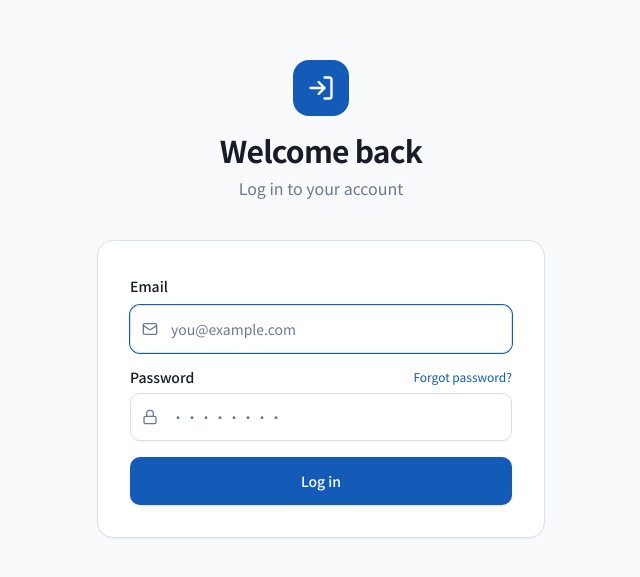
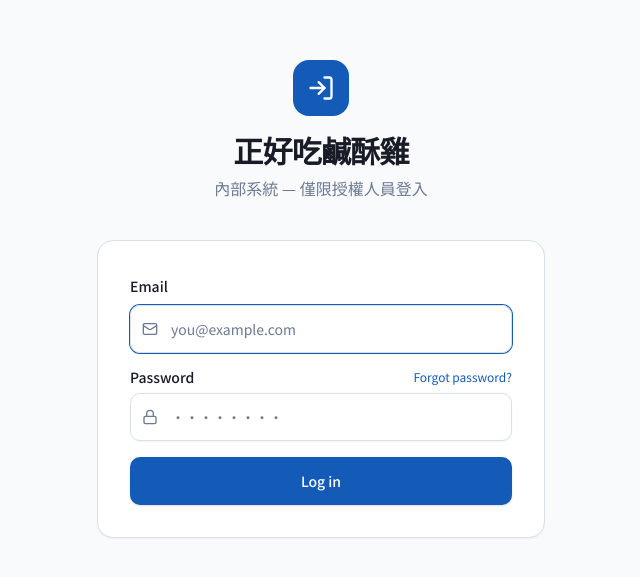
Before and after one commit to stevenfong20-tech/f, a React (Vite) app: page /login in a window 1280 px wide. Shown: the part 101-678 px from the top of the page, without its empty margins (319-959 px from the left). Built offline with nearby package versions, Linux system fonts and the light colour scheme; no server answers.

Commit message:
Update Login.jsx

```diff
--- a/src/pages/Login.jsx
+++ b/src/pages/Login.jsx
@@ -30,8 +30,8 @@ export default function Login() {
   return (
     <AuthLayout
       icon={LogIn}
-      title="Welcome back"
-      subtitle="Log in to your account"
+      title="正好吃鹹酥雞"
+      subtitle="內部系統 — 僅限授權人員登入"
     >
       {error && (
         <div className="mb-4 p-3 rounded-lg bg-destructive/10 text-destructive text-sm">
```
